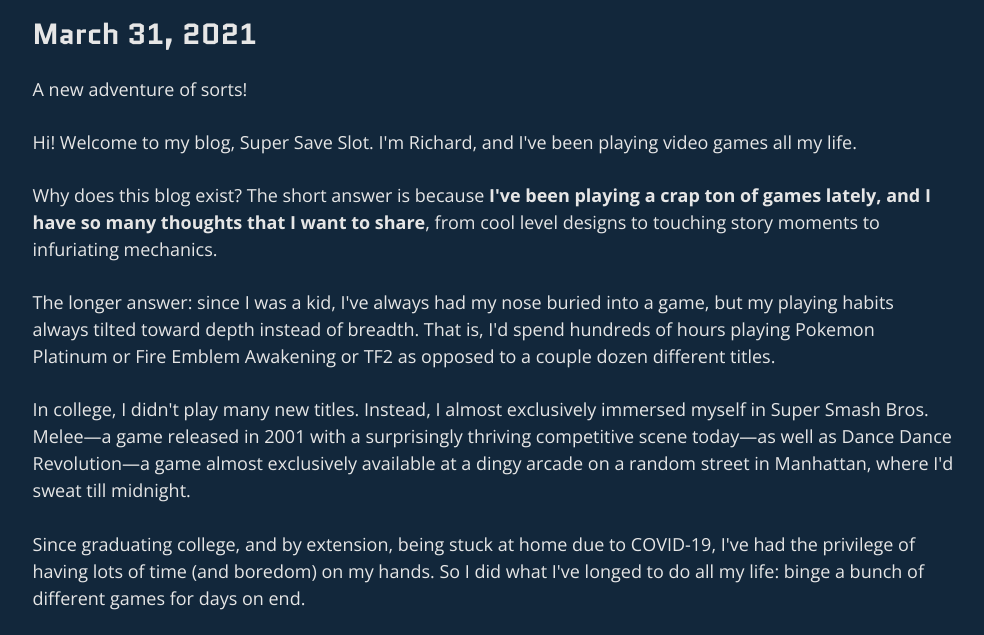
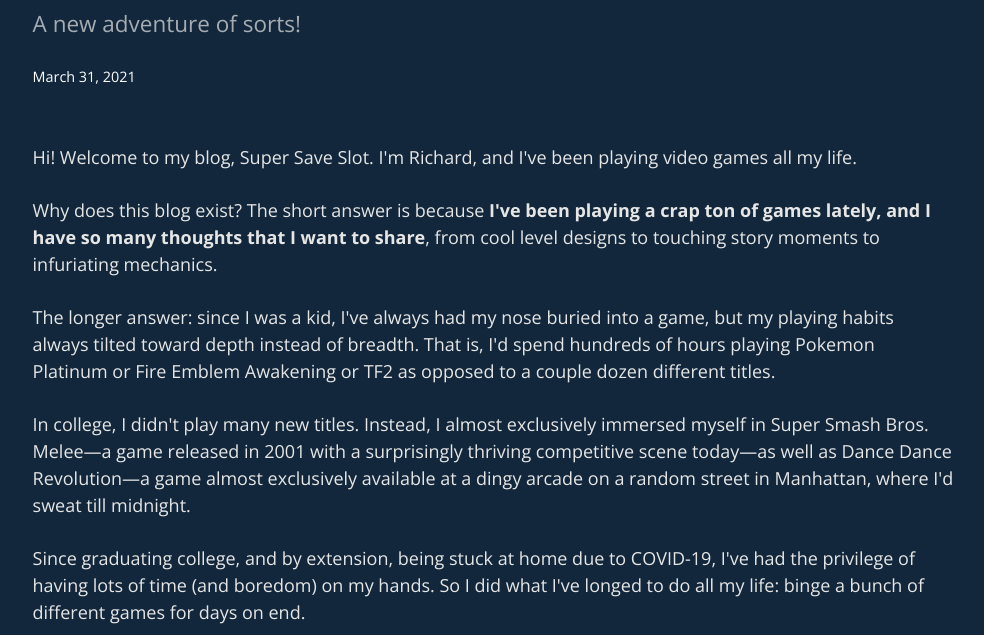
Before and after one commit to rxnaij/super-save-slot-blog, a Gatsby site: page /first-post in a window 1280 px wide. Shown: the part 151-786 px from the top of the page, without its empty margins (147-1131 px from the left). Built offline with nearby package versions, Linux system fonts and the light colour scheme; Gatsby itself is replaced by a stand-in of ours.

Commit message:
update date style

```diff
--- a/src/templates/BlogTemplate.js
+++ b/src/templates/BlogTemplate.js
@@ -2,6 +2,9 @@ import React from "react"
 import { graphql } from "gatsby"
 
 import Layout from '../components/Layout/layout'
+import SEO from '../components/seo'
+
+import { head, date } from './BlogTemplate.module.css'
 
 export default function Template({
   data, // this prop will be injected by the GraphQL query below.
@@ -10,15 +13,18 @@ export default function Template({
   const { frontmatter, html } = markdownRemark
   return (
     <Layout>
+      <SEO title={frontmatter.title} />
         <div className="blog-post-container">
             <div className="blog-post">
+              <div className={head}>
                 <h1>{frontmatter.title}</h1>
-                <h2>{frontmatter.date}</h2>
-                <p className="lead">{frontmatter.subtitle}</p>
-                <div
+                <p className="subtitle">{frontmatter.subtitle}</p>
+                <p className={date}>{frontmatter.date}</p>
+              </div>
+              <div
                 className="blog-post-content"
                 dangerouslySetInnerHTML={{ __html: html }}
-                />
+              />
             </div>
         </div>
     </Layout>
--- /dev/null
+++ b/src/templates/BlogTemplate.module.css
@@ -0,0 +1,12 @@
+.head {
+    margin-bottom: 3rem;
+}
+
+.head h1 {
+    margin-bottom: 1rem;
+}
+
+.date {
+    color: hsl(0, 0%, 100%);
+    font-size: 0.8rem;
+}
```
